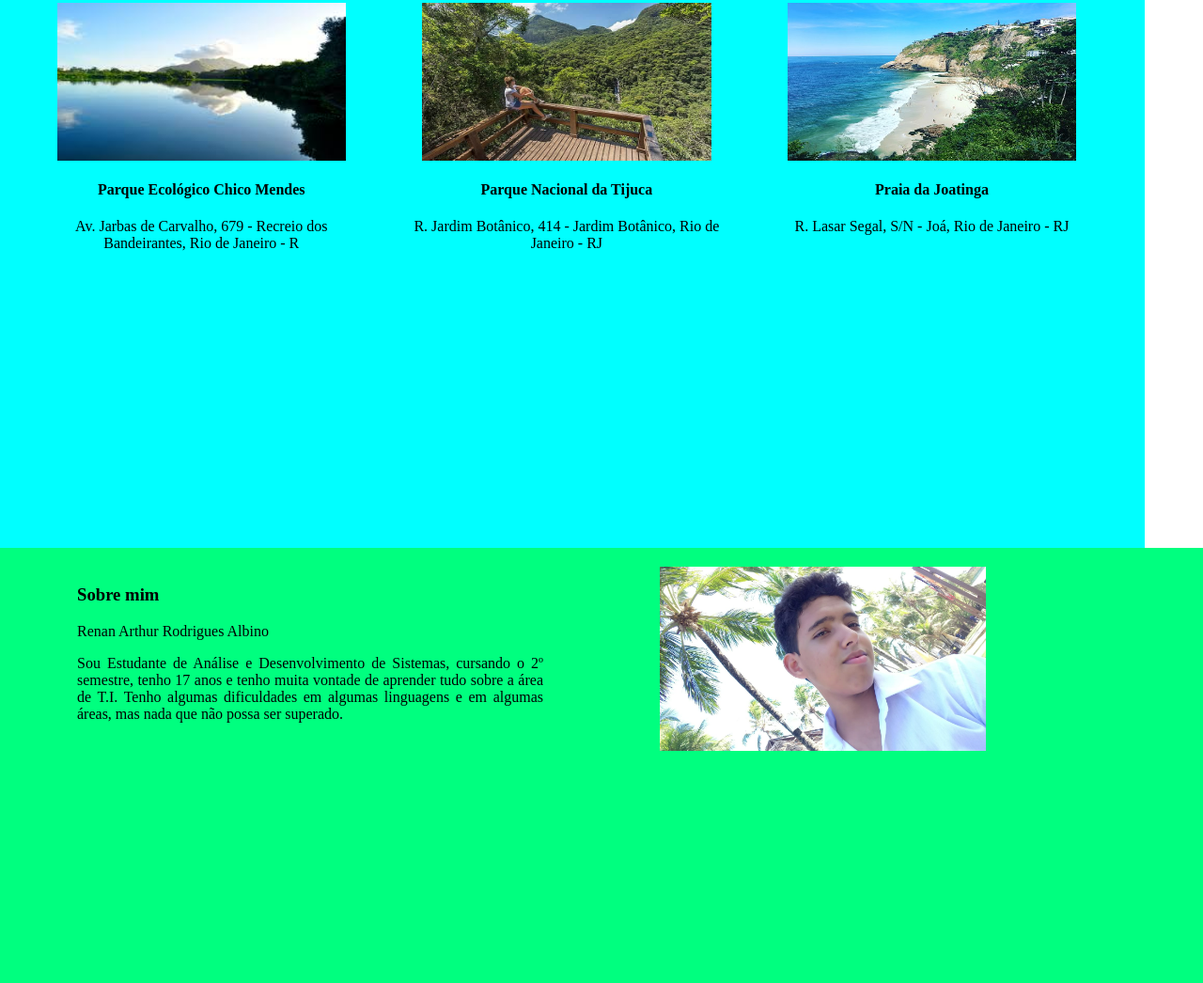
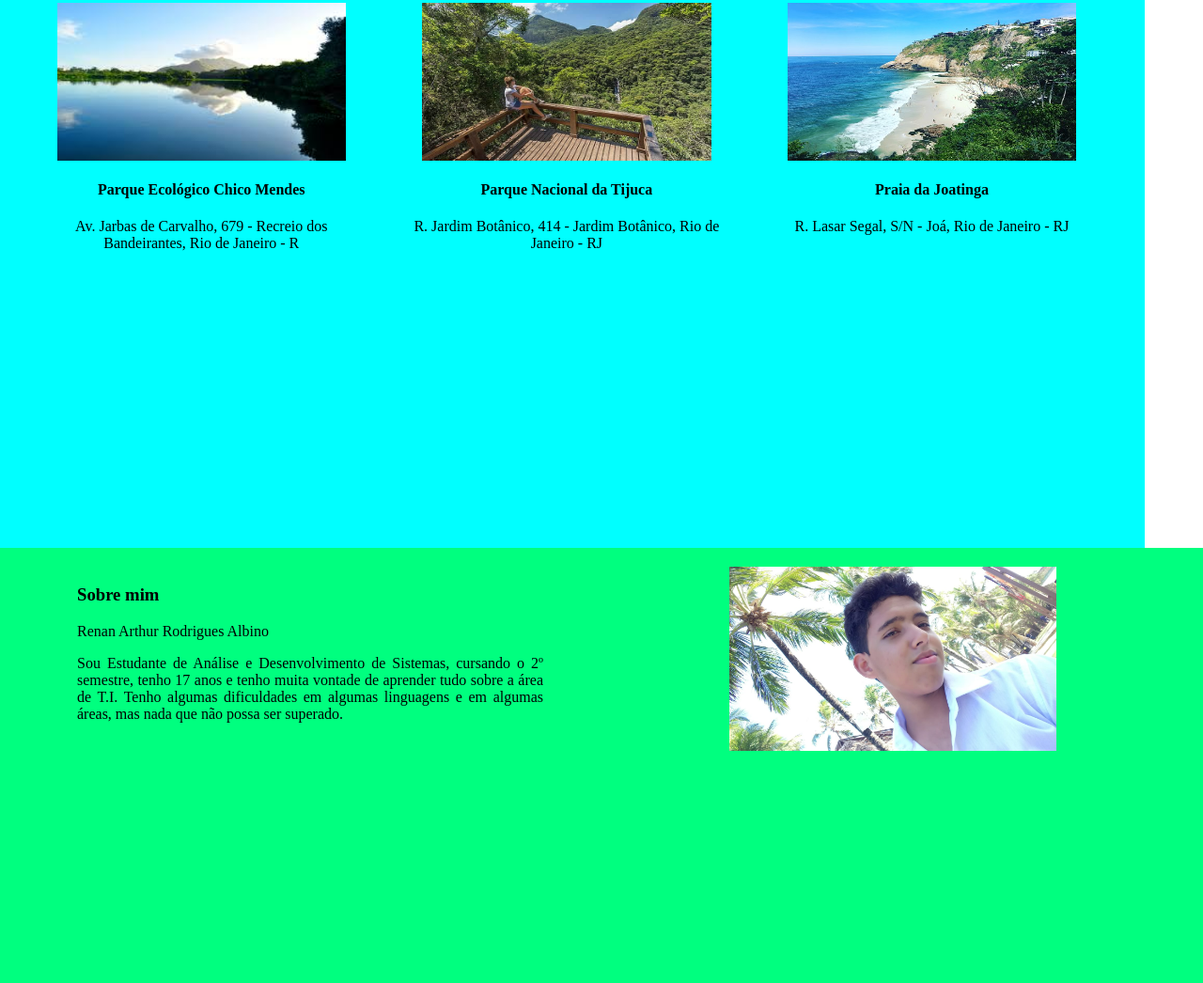
Before and after one commit to renan-arth/saude-e-bem-estar.github.io, a plain HTML site: page index.html in a window 1280 px wide. Shown: the part 1797-2843 px from the top of the page at 94% size. Drawn offline with Linux system fonts and the light colour scheme.

Commit message:
Correção no código

```diff
--- a/index.html
+++ b/index.html
@@ -19,7 +19,7 @@
                 <p class="justificado">Muitas pessoas acreditam que saúde é um dos bens mais preciosos que temos, e talvez de fato seja, uma vez que um problema neste sentido, além dos sintomas específicos que apresenta, pode provocar também desânimo, cansaço, apatia, dentre outros, podendo comprometer nossa qualidade de vida e atividades cotidianas.<br>Assim, percebemos o quão importante é lutarmos, diariamente, para termos uma melhor qualidade de vida, uma vez que tal estado evita uma gama de doenças e é, talvez, o principal caminho para se ter uma boa saúde, tanto física quanto mental.<br>Pensando desta maneira, fica claro o fato de que nossa saúde e bem-estar não são responsabilidades somente dos profissionais dessa área e que, na verdade, somos nós os maiores agentes facilitadores desse ideal, por meio de nossas escolhas, adoção de alguns hábitos e eliminação de outros e, sempre que necessário, buscando ajuda profissional.</p>
             </div>
         </section>
-        <section class="projeto" ">
+        <section class="projeto">
             <h3 class="centralizado">Dicas para uma boa saúde e bem estar</h3>
             <div class="coluna quatro centralizado">
                 <img class="icone" src="fundo_1.png" alt="Papéis" />
@@ -69,13 +69,13 @@
                 <p>R. Lasar Segal, S/N - Joá, Rio de Janeiro - RJ</p>
             </div>
         </section>
-        <section class="projeto" >
+        <section class="projeto">
             <div class="coluna cinco">
                 <h3>Sobre mim</h3>
                 <p>Renan Arthur Rodrigues Albino</p>
                 <p class="justificado">Sou Estudante de Análise e Desenvolvimento de Sistemas, cursando o 2º semestre, tenho 17 anos e tenho muita vontade de aprender tudo sobre a área de T.I. Tenho algumas dificuldades em algumas linguagens e em algumas áreas, mas nada que não possa ser superado.<p>
             </div>
-            <div class="coluna cinco">
+            <div class="coluna cinco centralizado">
                 <img width="70%" height="auto" src="fundo_8.jpg" />
             </div>
         </section>
```
